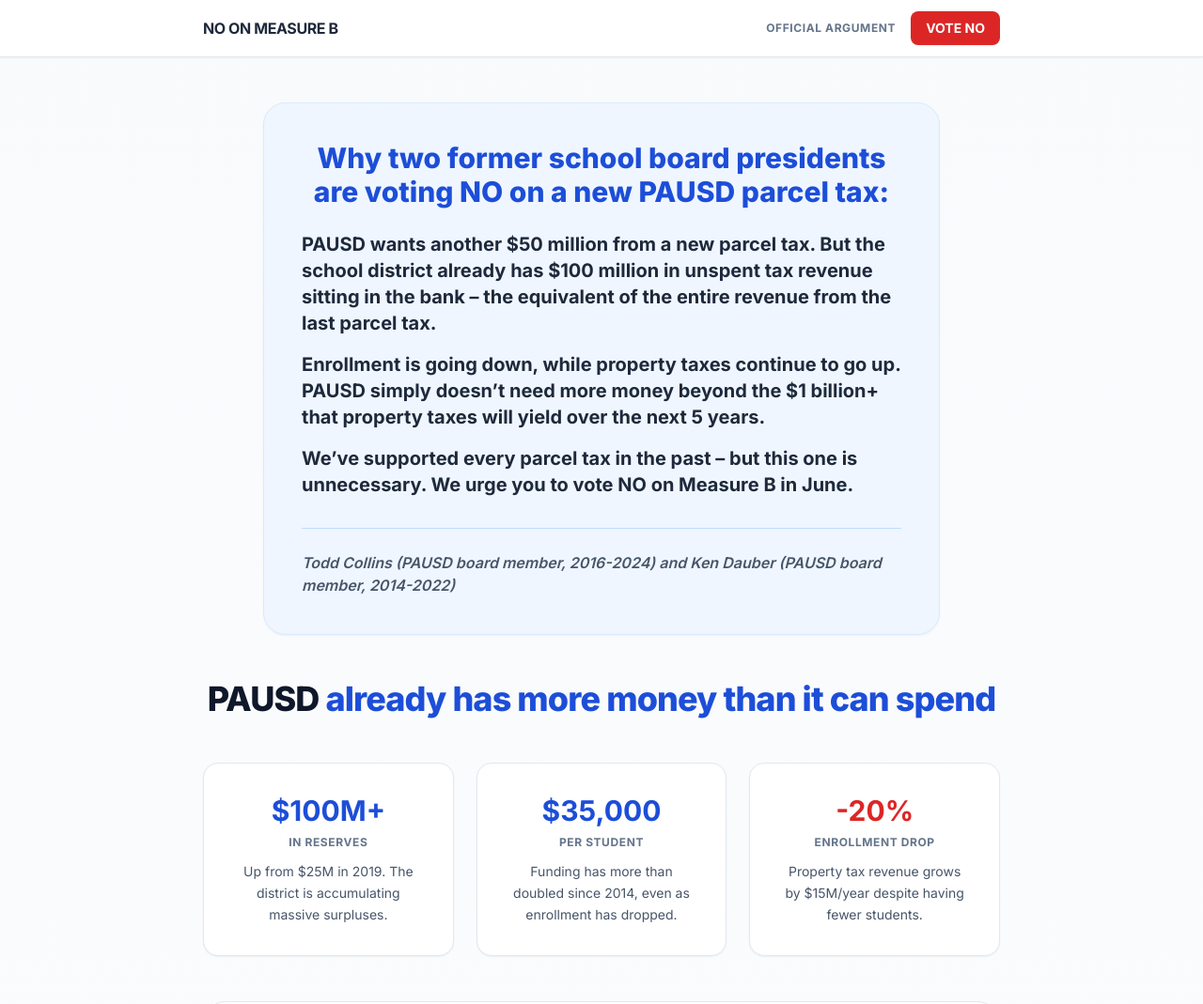
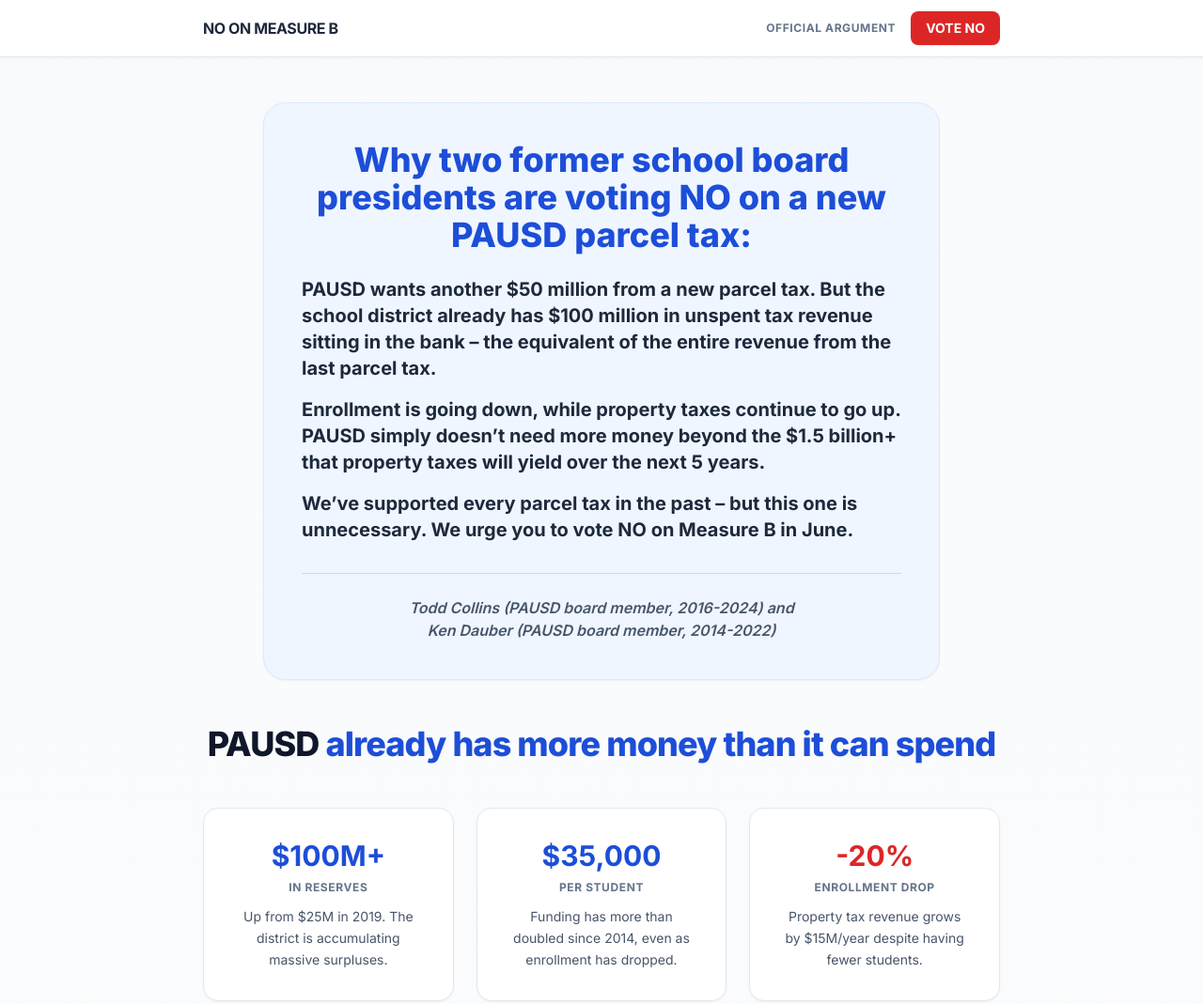
Before and after one commit to tcollins99-dot/No-on-B, a plain HTML site: page index.html in a window 1280 px wide. Shown: the top 1069 px of the page at 94% size. Drawn offline with nearby package versions, Linux system fonts and the light colour scheme.

Commit message:
Add files via upload

```diff
--- a/index.html
+++ b/index.html
@@ -25,23 +25,24 @@
 
     <section class="max-w-3xl mx-auto px-6 pt-12">
         <div class="bg-blue-50 border border-blue-100 p-8 md:p-10 rounded-3xl shadow-sm">
-            <h1 class="text-xl md:text-3xl font-extrabold text-blue-700 mb-6 leading-tight text-center">
+            <h2 class="text-xl md:text-4xl font-extrabold text-blue-700 mb-6 leading-tight text-center">
                 Why two former school board presidents are voting NO on a new PAUSD parcel tax:
-            </h1>
+            </h2>
             <div class="text-lg md:text-xl text-slate-800 leading-relaxed font-bold space-y-4">
                 <p>
                     PAUSD wants another $50 million from a new parcel tax. But the school district already has $100 million in unspent tax revenue sitting in the bank – the equivalent of the entire revenue from the last parcel tax.
                 </p>
                 <p>
-                    Enrollment is going down, while property taxes continue to go up. PAUSD simply doesn’t need more money beyond the $1 billion+ that property taxes will yield over the next 5 years.
+                    Enrollment is going down, while property taxes continue to go up. PAUSD simply doesn’t need more money beyond the $1.5 billion+ that property taxes will yield over the next 5 years.
                 </p>
                 <p>
                     We’ve supported every parcel tax in the past – but this one is unnecessary. We urge you to vote NO on Measure B in June.
                 </p>
             </div>
-            <div class="mt-8 pt-6 border-t border-blue-200">
+            <div class="mt-8 pt-6 border-t border-blue-200 text-center">
                 <p class="text-sm md:text-base text-slate-600 font-semibold italic">
-                    Todd Collins (PAUSD board member, 2016-2024) and Ken Dauber (PAUSD board member, 2014-2022)
+                    Todd Collins (PAUSD board member, 2016-2024) and <br>
+                    Ken Dauber (PAUSD board member, 2014-2022)
                 </p>
             </div>
         </div>
@@ -115,7 +116,7 @@
     </section>
 
     <section class="max-w-3xl mx-auto px-6 pt-8 pb-24 text-center">
-        <h3 class="text-sm font-bold text-blue-600 uppercase tracking-widest mb-6 text-center">A Message Former Board Leaders</h3>
+        <h3 class="text-sm font-bold text-blue-600 uppercase tracking-widest mb-6">A Message Former Board Leaders</h3>
         <p class="text-2xl md:text-3xl font-semibold leading-snug text-slate-800 mb-8">
             "Like many others, we have supported every local bond and parcel tax until now. But the current Board needs to show they can be responsible stewards of our resources before adding over $50 million in new taxes."
         </p>
```
